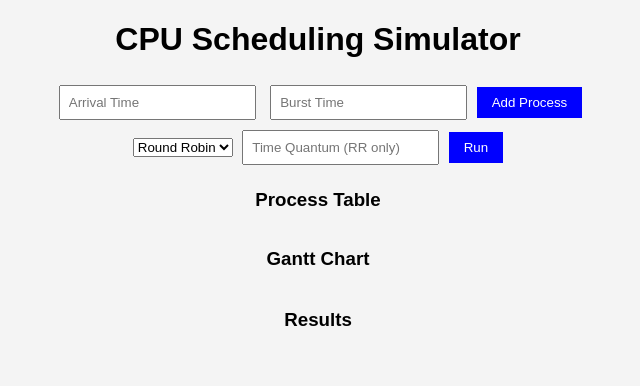
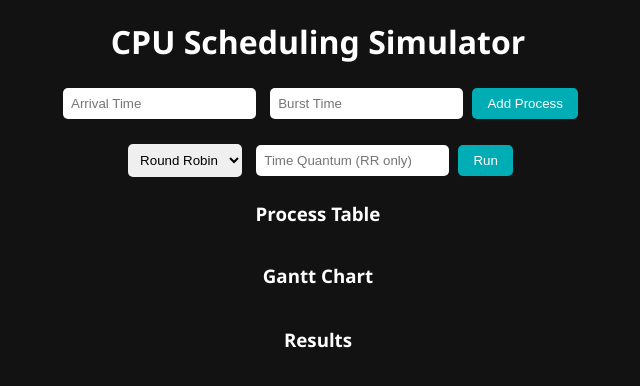
Before and after one commit to Buntyishi07/Os-project, a plain HTML site: page index.html in a window 1280 px wide. Shown: the whole page, without its empty margins (322-962 px from the left). Drawn offline with Linux system fonts and the light colour scheme.

Commit message:
Update style.css

```diff
--- a/style.css
+++ b/style.css
@@ -1,23 +1,31 @@
 body {
-  font-family: Arial;
+  font-family: 'Segoe UI';
+  background: #121212;
+  color: white;
   text-align: center;
-  background: #f4f4f4;
 }
 
-.container {
-  margin: 10px;
+h1 {
+  margin: 20px;
 }
 
-input {
+.card {
+  margin: 15px;
+}
+
+input, select {
   padding: 8px;
   margin: 5px;
+  border-radius: 5px;
+  border: none;
 }
 
 button {
   padding: 8px 15px;
-  background: blue;
+  background: #00adb5;
   color: white;
   border: none;
+  border-radius: 5px;
   cursor: pointer;
 }
 
@@ -27,7 +35,7 @@ table {
 }
 
 td, th {
-  border: 1px solid black;
+  border: 1px solid white;
   padding: 8px;
 }
 
@@ -39,6 +47,14 @@ td, th {
 
 .block {
   padding: 15px;
-  border: 1px solid black;
-  background: lightblue;
+  margin: 2px;
+  border-radius: 5px;
+  color: black;
+  font-weight: bold;
 }
+
+#timeline {
+  display: flex;
+  justify-content: center;
+  font-size: 12px;
+}
```
